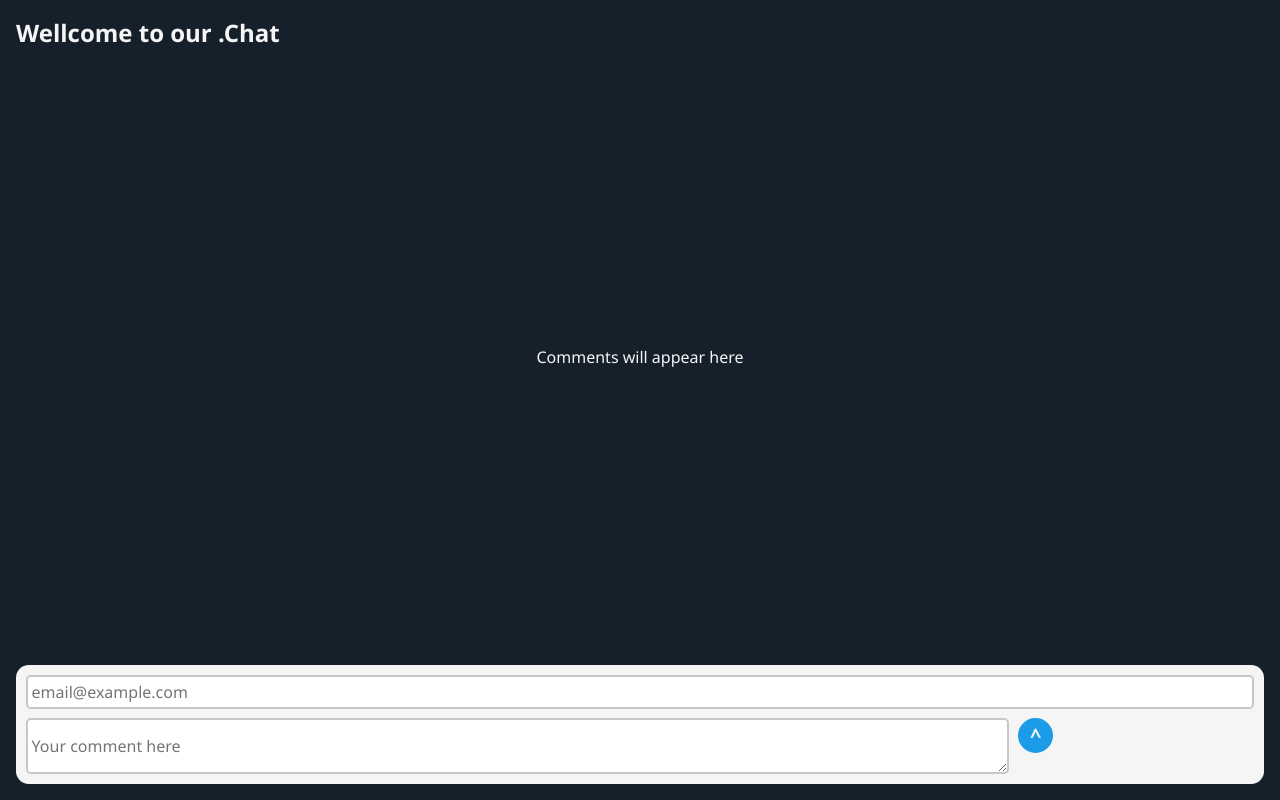
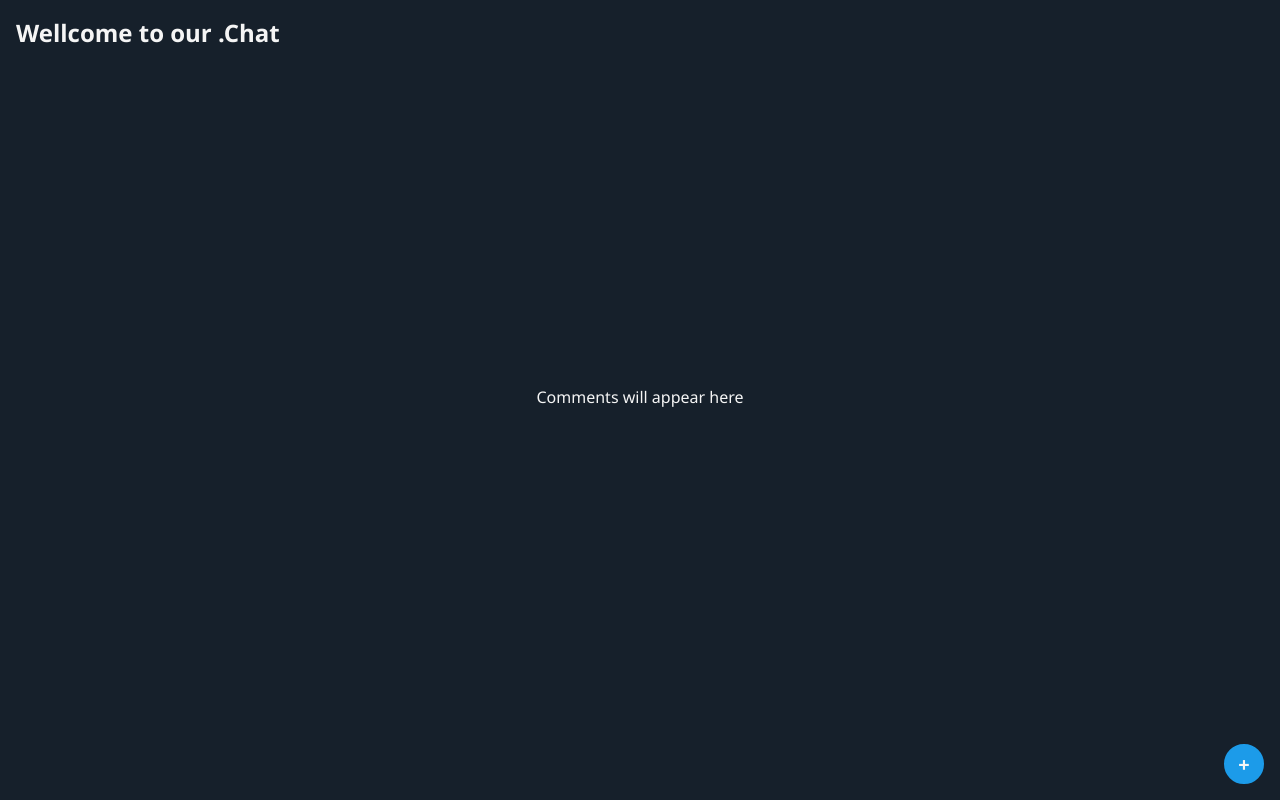
Before and after one commit to PedroHammes/comment-feed, a React (Vite) app: page / in a window 1280 px wide. Built offline with nearby package versions, Linux system fonts and the light colour scheme.

Commit message:
I configured the behavior and visibility of the form and the open form button

```diff
--- a/src/components/Form/Form.jsx
+++ b/src/components/Form/Form.jsx
@@ -5,7 +5,8 @@ export default function Form(props) {
 
     const [ email, setEmail ] = useState('')
     const [ comment, setComment ] = useState('')
-
+    const [ formVisibility, setFormVisibility ] = useState('none')
+    const [ openFormVisibility, setOpenFormVisibility ] = useState('flex')
 
     const formSubmit = (ev) => {
         ev.preventDefault()
@@ -13,12 +14,24 @@ export default function Form(props) {
         props.submitNewPost(email, comment)
         setEmail('')
         setComment('')
+        setFormVisibility('none')
+        setOpenFormVisibility('flex')
+    }
+
+    const openForm = (ev) => {
+        ev.preventDefault()
+        setOpenFormVisibility('none')
+        setFormVisibility('flex')
     }
 
     return (
+        <div className={styles.formArea}>
             <form
                 className={styles.form}
                 onSubmit={formSubmit}
+                style={{
+                    display: `${formVisibility}`
+                }}
             >
             <input
                 type="text"
@@ -31,9 +44,19 @@ export default function Form(props) {
                 placeholder='Your comment here'
                 value={comment}
                 onChange={(ev) => setComment(ev.target.value)}
-            ></textarea>
+            >
+            </textarea>
 
             <button> ^ </button>
         </form>
+
+        <button
+            className={styles.openForm}
+            style={{
+                display: `${openFormVisibility}`
+            }}
+            onClick={openForm}
+        > + </button>
+        </div>
     )
 }
--- a/src/components/Form/form.module.css
+++ b/src/components/Form/form.module.css
@@ -1,9 +1,17 @@
+.formArea {
+    width: 100%;
+    display: flex;
+    flex-flow: column nowrap;
+    align-items: end;
+}
+
 .form {
     background-color: #f5f5f5;
     width: 100%;
     border-radius: 0.8rem;
     padding: 0.6rem;
     display: flex;
+    align-items: center;
     flex-flow: row wrap;
     gap: 0.6rem;
 
@@ -33,6 +41,9 @@
     button {
         height: 35px;
         width: 35px;
+
+        display: inline;
+
         border: 2px solid #1c9be9;
         border-radius: 100%;
         background-color: #1c9be9;
@@ -42,3 +53,20 @@
         font-weight: 600;
     }
 }
+
+.openForm {
+    height: 40px;
+    width: 40px;
+
+    display: flex;
+    justify-content: center;
+    align-items: center;
+
+    border: 2px solid #1c9be9;
+    border-radius: 100%;
+    background-color: #1c9be9;
+    color: #f5f5f5;
+
+    font-size: 20px;
+    font-weight: 600;
+}
```
Lines whose indentation alone changed are shown as unchanged.
